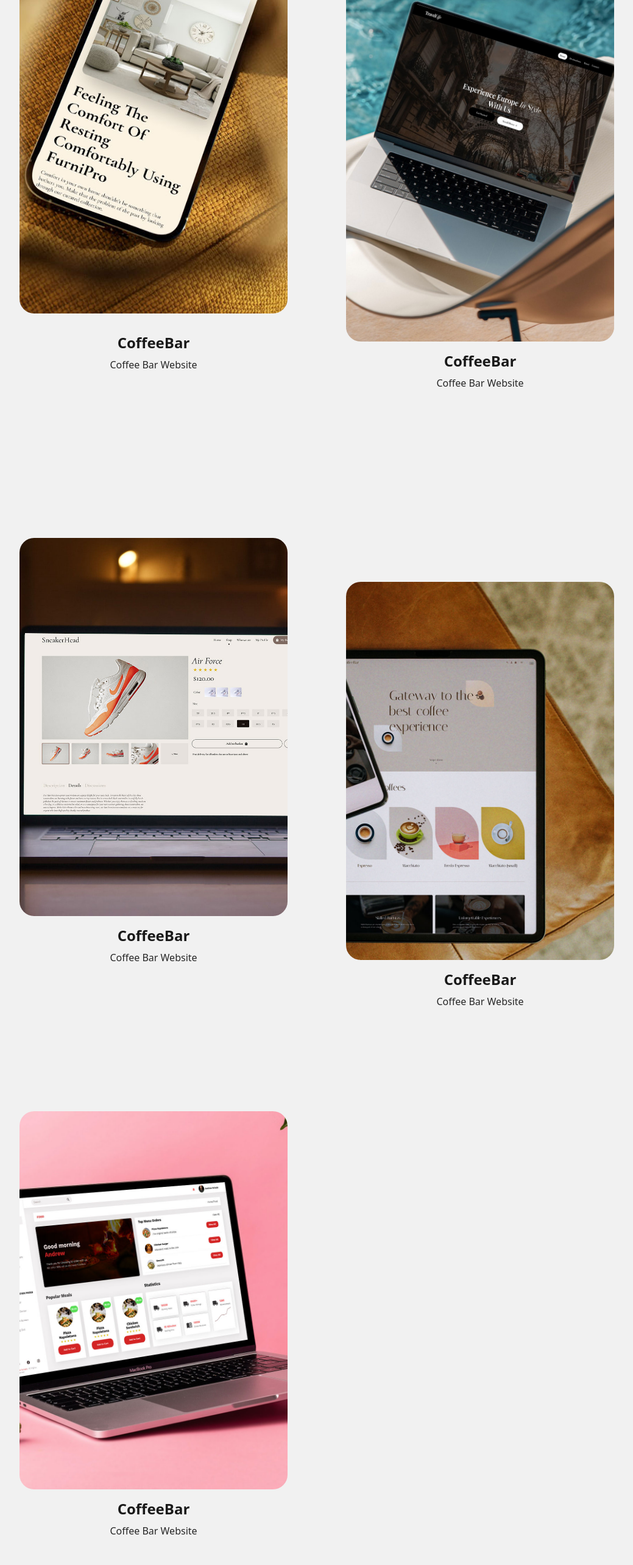
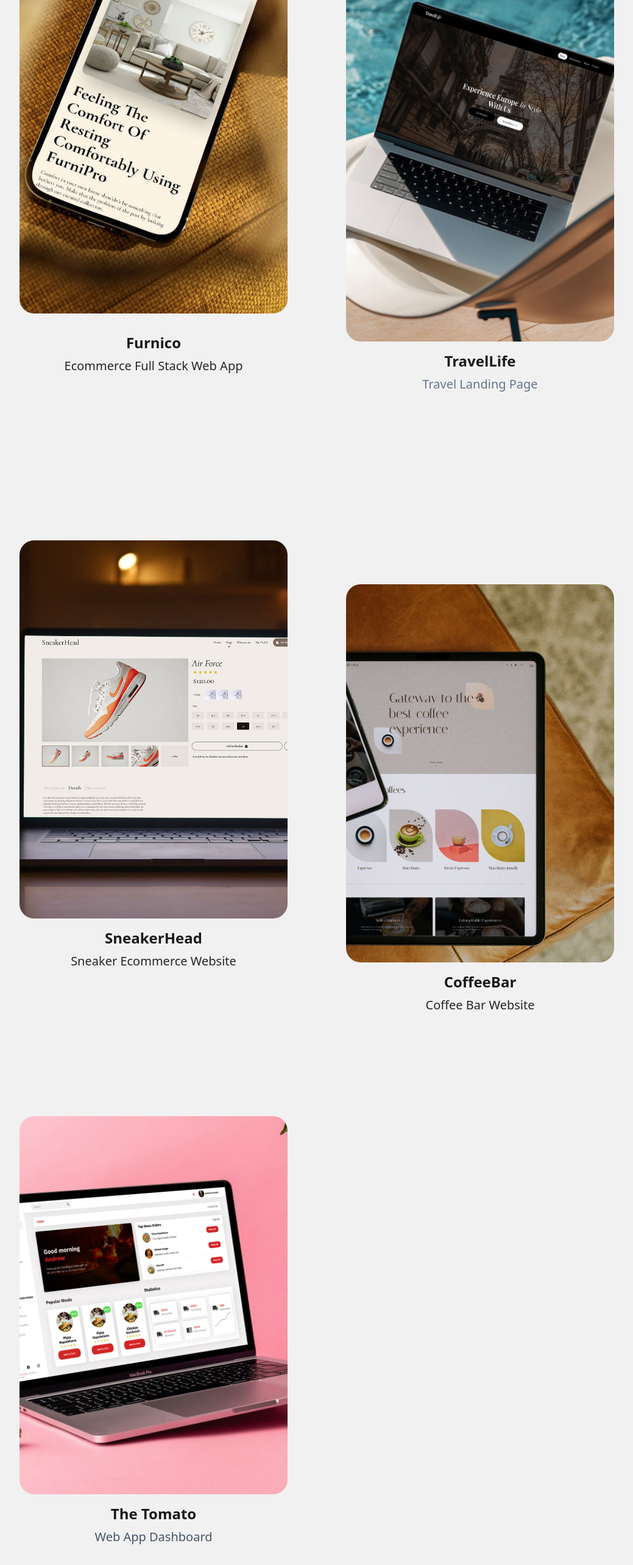
Before and after one commit to DarkoM996/nextjs-pagerouter-portfolio, a Next.js app: page /components/ProjectSection in a window 1280 px wide. Shown: the part 222-2788 px from the top of the page at 61% size, without its empty margins (120-1159 px from the left). Built offline with nearby package versions, Linux system fonts and the light colour scheme.

Commit message:
Text changes per custom design

```diff
--- a/pages/components/ProjectSection.jsx
+++ b/pages/components/ProjectSection.jsx
@@ -26,10 +26,10 @@ const ProjectSection = () => {
           </Link>
           <div className="flex flex-col justify-center items-center p-4 gap-2">
             <h4 className="text-2xl font-semibold text-primary_backgroundDarkerColor-800">
-              CoffeeBar
+              Furnico
             </h4>
-            <p className="text-base text-primary_backgroundDarkerColor-600">
-              Coffee Bar Website
+            <p className="text-xl font-light text-primary_backgroundDarkerColor-600">
+              Ecommerce Full Stack Web App
             </p>
           </div>
         </div>
@@ -39,15 +39,15 @@ const ProjectSection = () => {
             <Image
               src={picture2}
               alt="picture1"
-              className="w-full  h-full object-cover rounded-3xl hover:scale-90  duration-500 transition-transform"
+              className="w-full h-full object-cover rounded-3xl hover:scale-90  duration-500 transition-transform"
             />
           </div>
           <div className="flex flex-col justify-center items-center gap-2">
             <h4 className="text-2xl font-semibold text-primary_backgroundDarkerColor-800">
-              CoffeeBar
+              TravelLife
             </h4>
-            <p className="text-base text-primary_backgroundDarkerColor-600">
-              Coffee Bar Website
+            <p className="text-xl font-light text-slate-500">
+              Travel Landing Page
             </p>
           </div>
         </div>
@@ -57,15 +57,15 @@ const ProjectSection = () => {
             <Image
               src={picture3}
               alt="picture1"
-              className="w-full  h-full object-cover rounded-3xl hover:scale-90  duration-500 transition-transform"
+              className="w-full h-full object-cover rounded-3xl hover:scale-90  duration-500 transition-transform"
             />
           </div>
           <div className="flex flex-col justify-center items-center gap-2">
             <h4 className="text-2xl font-semibold text-primary_backgroundDarkerColor-800">
-              CoffeeBar
+              SneakerHead
             </h4>
-            <p className="text-base text-primary_backgroundDarkerColor-600">
-              Coffee Bar Website
+            <p className="text-xl font-light text-primary_backgroundDarkerColor-600">
+              Sneaker Ecommerce Website
             </p>
           </div>
         </div>
@@ -75,14 +75,14 @@ const ProjectSection = () => {
             <Image
               src={picture4}
               alt="picture1"
-              className="w-full  h-full object-cover rounded-3xl hover:scale-90  duration-500 transition-transform"
+              className="w-full h-full object-cover rounded-3xl hover:scale-90  duration-500 transition-transform"
             />
           </div>
           <div className="flex flex-col justify-center items-center gap-2">
             <h4 className="text-2xl font-semibold text-primary_backgroundDarkerColor-800">
               CoffeeBar
             </h4>
-            <p className="text-base text-primary_backgroundDarkerColor-600">
+            <p className="text-xl font-light text-primary_backgroundDarkerColor-600">
               Coffee Bar Website
             </p>
           </div>
@@ -93,15 +93,15 @@ const ProjectSection = () => {
             <Image
               src={picture5}
               alt="picture1"
-              className="w-full  h-full object-cover rounded-3xl hover:scale-90  duration-500 transition-transform"
+              className="w-full h-full object-cover rounded-3xl hover:scale-90  duration-500 transition-transform"
             />
           </div>
           <div className="flex flex-col justify-center items-center gap-2">
             <h4 className="text-2xl font-semibold text-primary_backgroundDarkerColor-800">
-              CoffeeBar
+              The Tomato
             </h4>
-            <p className="text-base text-primary_backgroundDarkerColor-600">
-              Coffee Bar Website
+            <p className="text-xl font-light text-slate-600">
+              Web App Dashboard
             </p>
           </div>
         </div>
```
